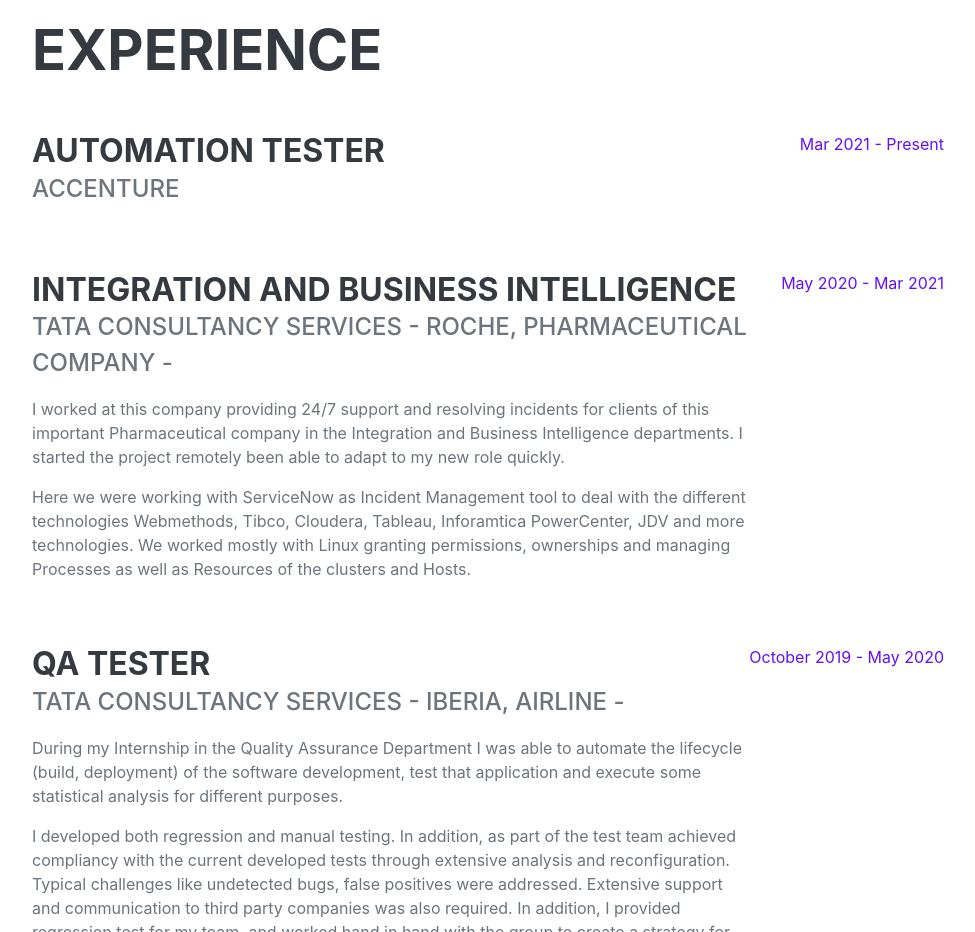
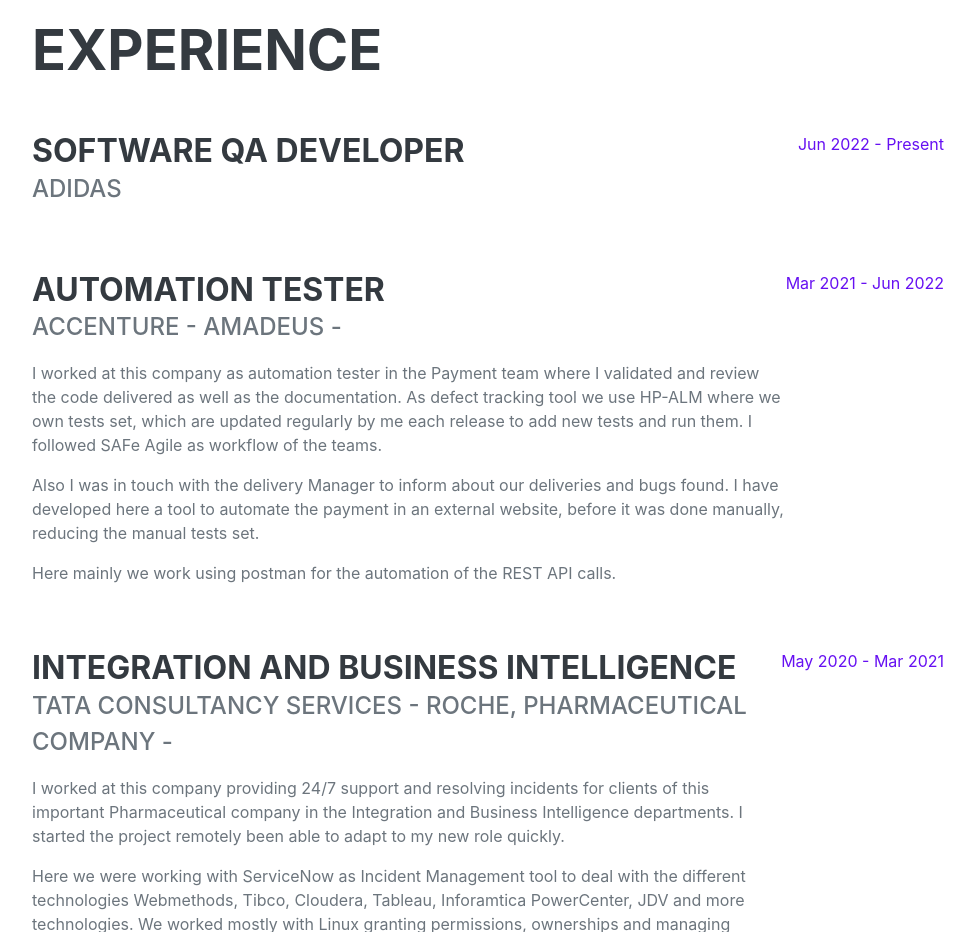
Before and after one commit to licontre/licontre.github.io, a plain HTML site: page index.html in a window 1280 px wide. Shown: the part 2100-3032 px from the top of the page, without its empty margins (288-1263 px from the left). Drawn offline with nearby package versions, Linux system fonts and the light colour scheme; a web font is replaced by a local one.

Commit message:
Information about my job done in Accenture

```diff
--- a/index.html
+++ b/index.html
@@ -203,8 +203,8 @@
                 <h2 class="mb-5">Experience</h2>
                 <div class="d-flex flex-column flex-md-row justify-content-between mb-5">
                     <div class="flex-grow-1">
-                        <h3 class="mb-0">Automation Tester</h3>
-                        <div class="subheading mb-3">Accenture</div>
+                        <h3 class="mb-0">Software QA Developer</h3>
+                        <div class="subheading mb-3">Adidas</div>
                         <p>
 
                         </p>
@@ -212,7 +212,23 @@
 
                         </p>
                     </div>
-                    <div class="flex-shrink-0"><span class="text-primary">Mar 2021 - Present</span></div>
+                    <div class="flex-shrink-0"><span class="text-primary">Jun 2022 - Present</span></div>
+                </div>
+                <div class="d-flex flex-column flex-md-row justify-content-between mb-5">
+                    <div class="flex-grow-1">
+                        <h3 class="mb-0">Automation Tester</h3>
+                        <div class="subheading mb-3">Accenture - Amadeus -</div>
+                        <p>
+                            I worked at this company as automation tester in the Payment team where I validated and review the code delivered as well as the documentation. As defect tracking tool we use HP-ALM where we own tests set, which are updated regularly by me each release to add new tests and run them. I followed SAFe Agile as workflow of the teams.
+                        </p>
+                        <p>
+                            Also I was in touch with the delivery Manager to inform about our deliveries and bugs found. I have developed here a tool to automate the payment in an external website, before it was done manually, reducing the manual tests set.
+                        </p>
+                        <p>
+                            Here mainly we work using postman for the automation of the REST API calls.
+                        </p>
+                    </div>
+                    <div class="flex-shrink-0"><span class="text-primary">Mar 2021 - Jun 2022</span></div>
                 </div>
                 <div class="d-flex flex-column flex-md-row justify-content-between mb-5">
                     <div class="flex-grow-1">
```
